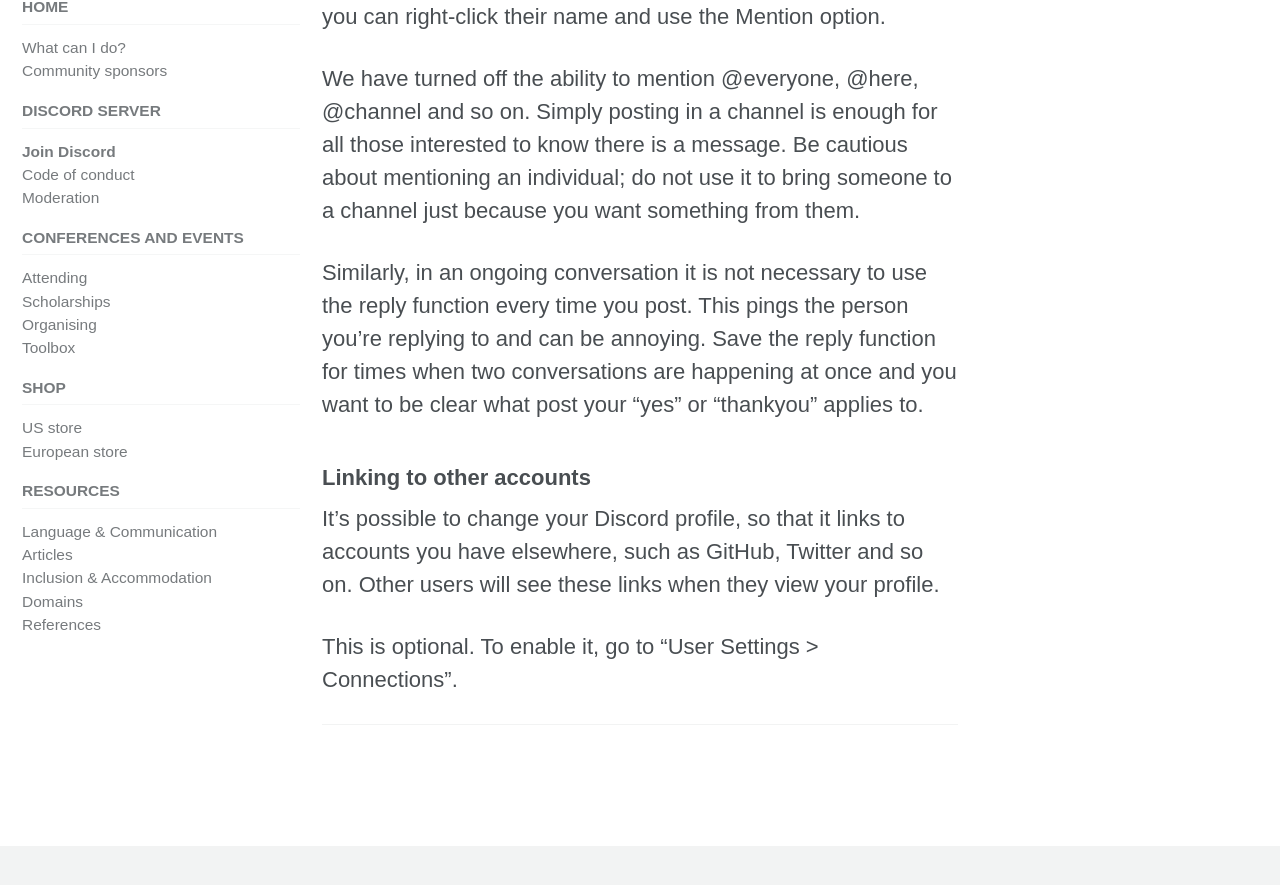
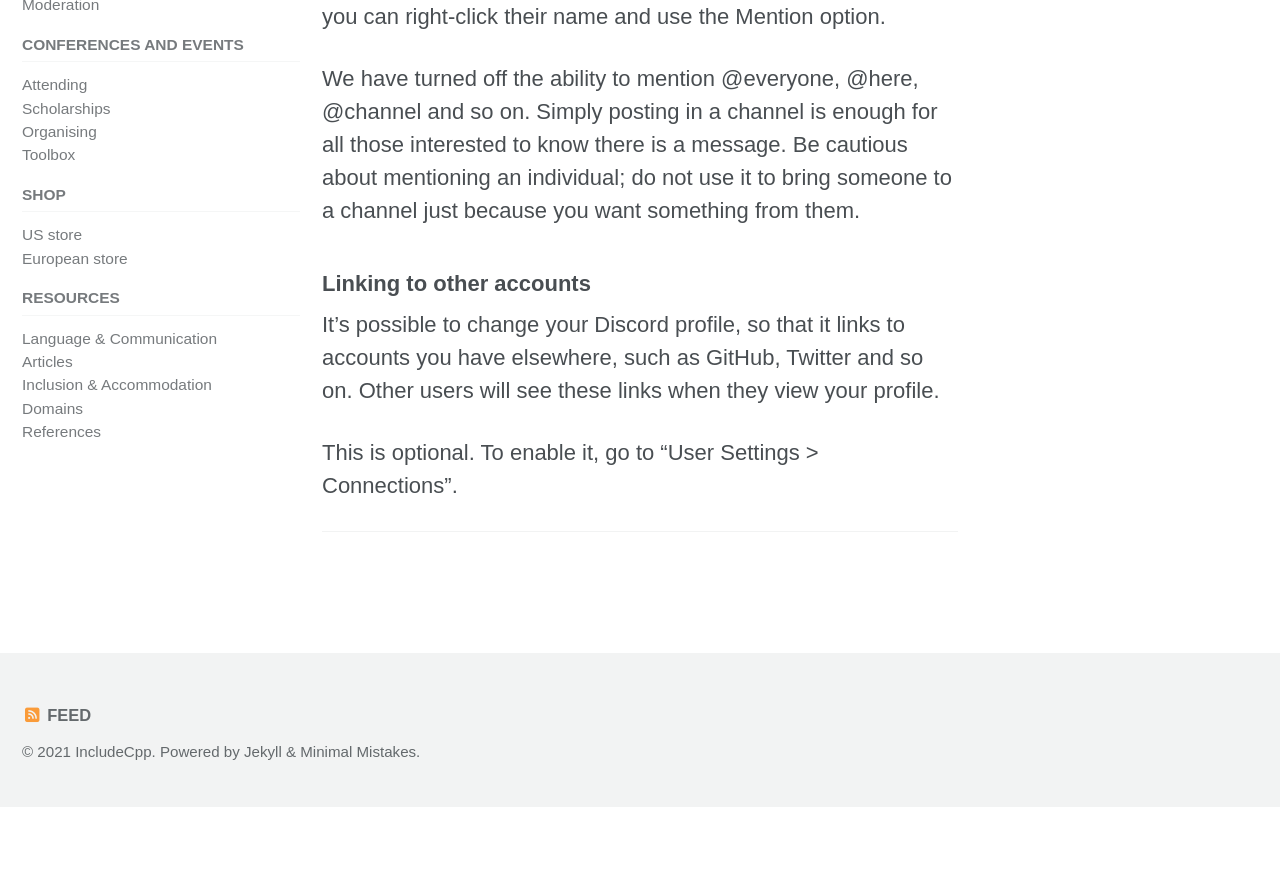
Before and after one commit to include-cpp/include-cpp.github.io, a Jekyll site: the page built from discord/index.md, in a window 1280 px wide and 900 px high, scrolled down 14014 px. Shown: the top 885 px of the window. Built offline with Jekyll 4.4.1, drawn with Linux system fonts in a browser that asks for light colours; cached includes are drawn as plain includes; nearby versions of some CDN libraries; after the commit the page ends 14821 px from its top, so only the background shows below that.

Commit message:
Remove some text committed in error...

```diff
--- a/discord/index.md
+++ b/discord/index.md
@@ -231,10 +231,6 @@ Users with non-ASCII characters in their names may be hard for you to "mention"
 
 We have turned off the ability to mention @everyone, @here, @channel and so on. Simply posting in a channel is enough for all those interested to know there is a message. Be cautious about mentioning an individual; do not use it to bring someone to a channel just because you want something from them.
 
-Similarly, in an ongoing conversation it is not necessary to use the reply function every time you post. This pings the person you're replying to and can be annoying. Save the reply function for times when two conversations are happening at once and you want to be clear what post your "yes" or "thankyou" applies to.
-
-<!-- Consider turning off the pinging when replying. (TODO: See screenshot in Skype) -->
-
 ### Linking to other accounts
 
 It's possible to change your Discord profile, so that it links to accounts you have elsewhere, such as GitHub, Twitter and so on. Other users will see these links when they view your profile.
```
